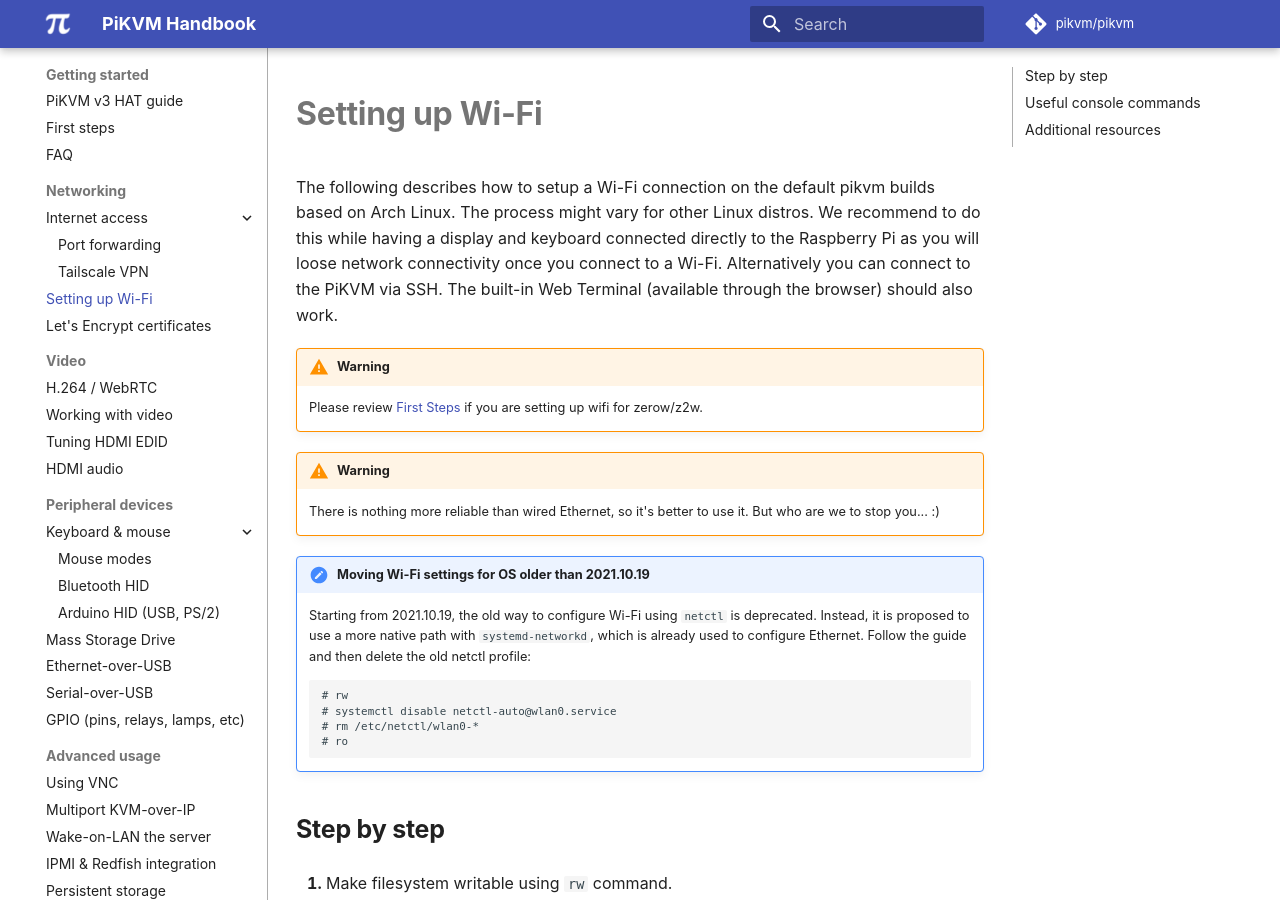
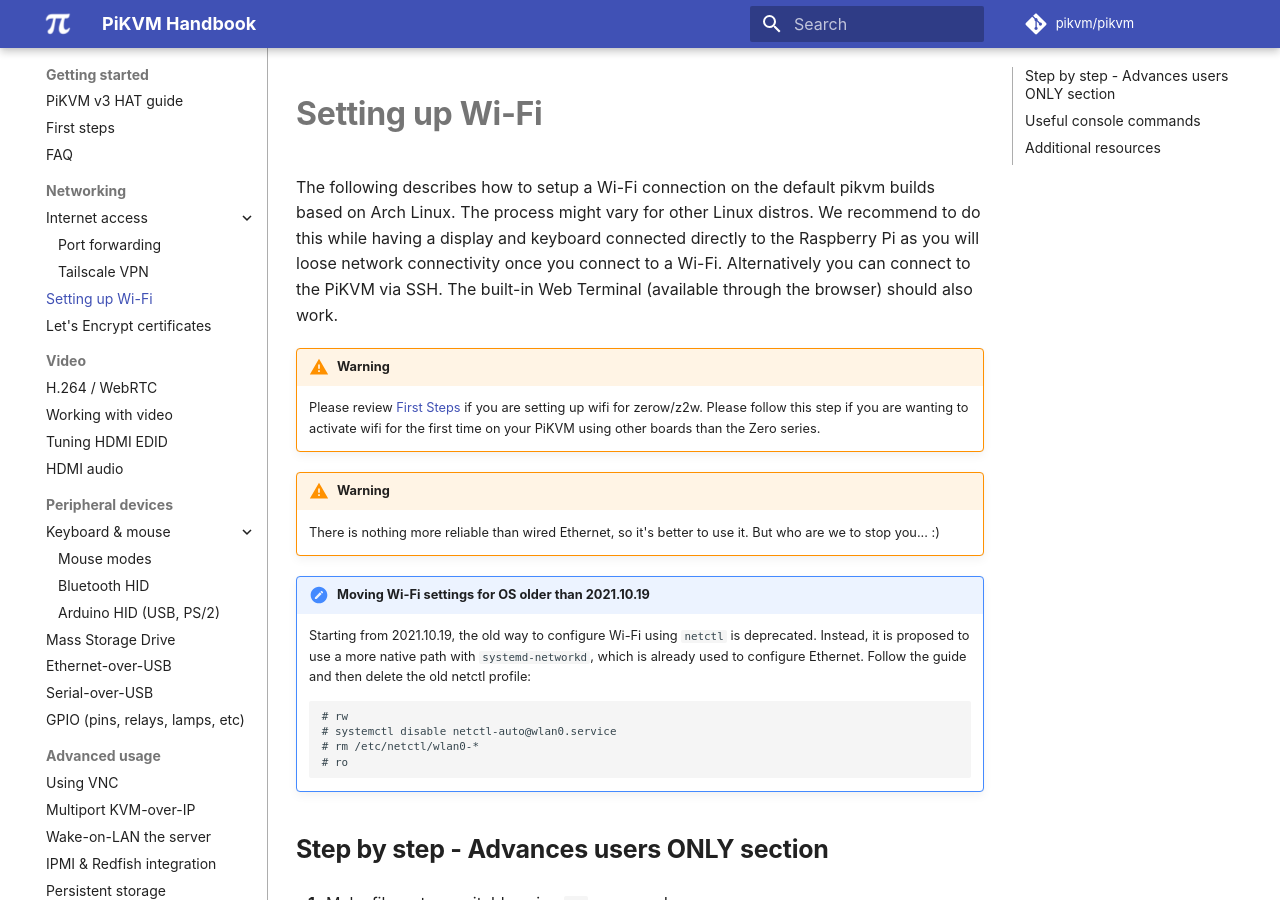
Before and after one commit to pikvm/pikvm, an MkDocs documentation site: the page built from docs/wifi.md, in a window 1280 px wide and 900 px high. Built offline with MkDocs 1.6.1 and Material for MkDocs 9.7.7, drawn with Linux system fonts in a browser that asks for light colours; some web fonts are replaced; comment, search, counter and statistics services are not loaded.

Commit message:
Update wifi.md (#826)
Added more verbiage for clarity.

````diff
--- a/docs/wifi.md
+++ b/docs/wifi.md
@@ -6,7 +6,7 @@
 Alternatively you can connect to the PiKVM via SSH. The built-in Web Terminal (available through the browser) should also work.
 
 !!! warning
-    Please review [First Steps](first_steps.md) if you are setting up wifi for zerow/z2w.
+    Please review [First Steps](first_steps.md) if you are setting up wifi for zerow/z2w. Please follow this step if you are wanting to activate wifi for the first time on your PiKVM using other boards than the Zero series.
 
 !!! warning
     There is nothing more reliable than wired Ethernet, so it's better to use it. But who are we to stop you... :)
@@ -24,7 +24,7 @@
     ```
 
 
-## Step by step
+## Step by step - Advances users ONLY section
 
 1. Make filesystem writable using `rw` command.
 
````
